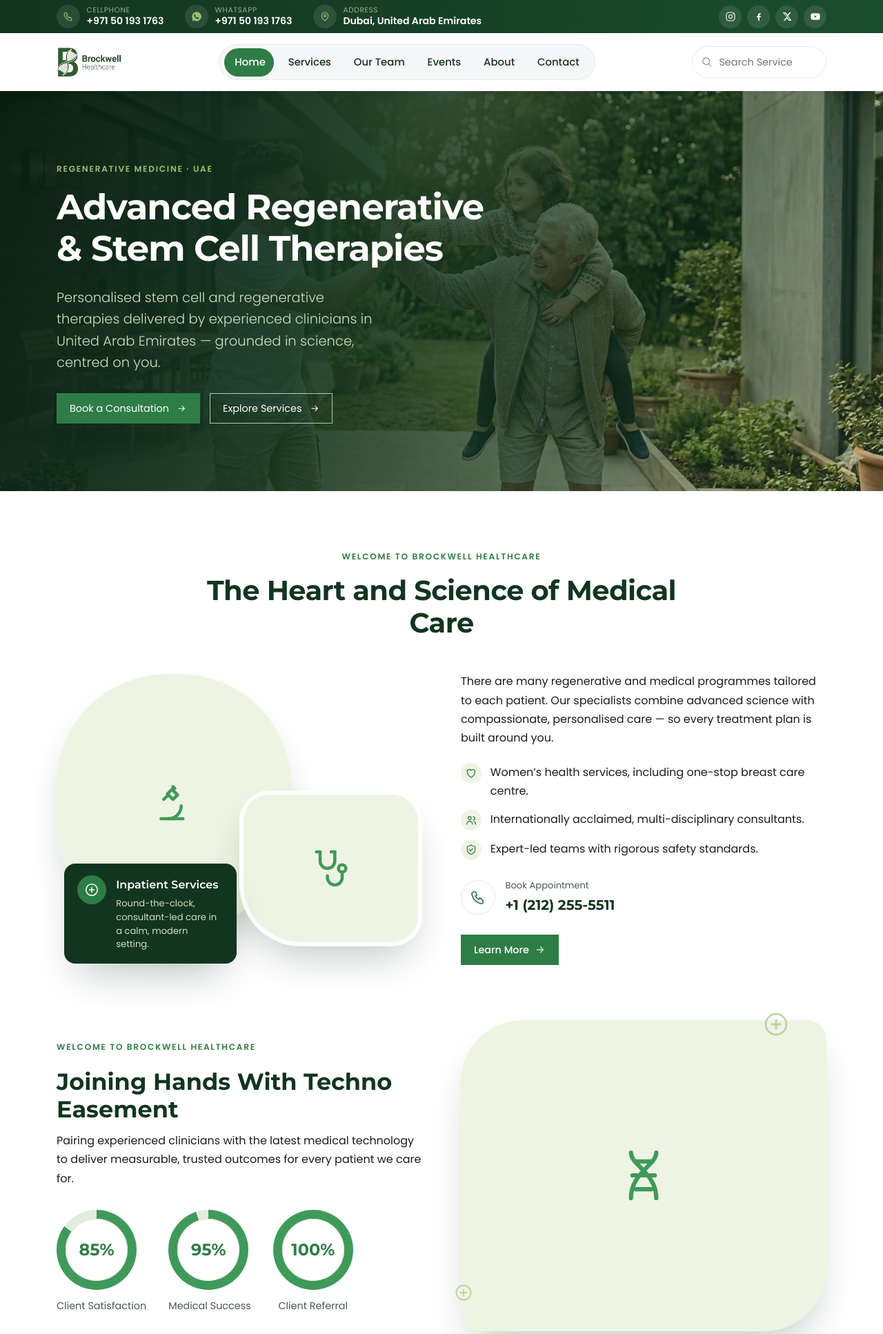
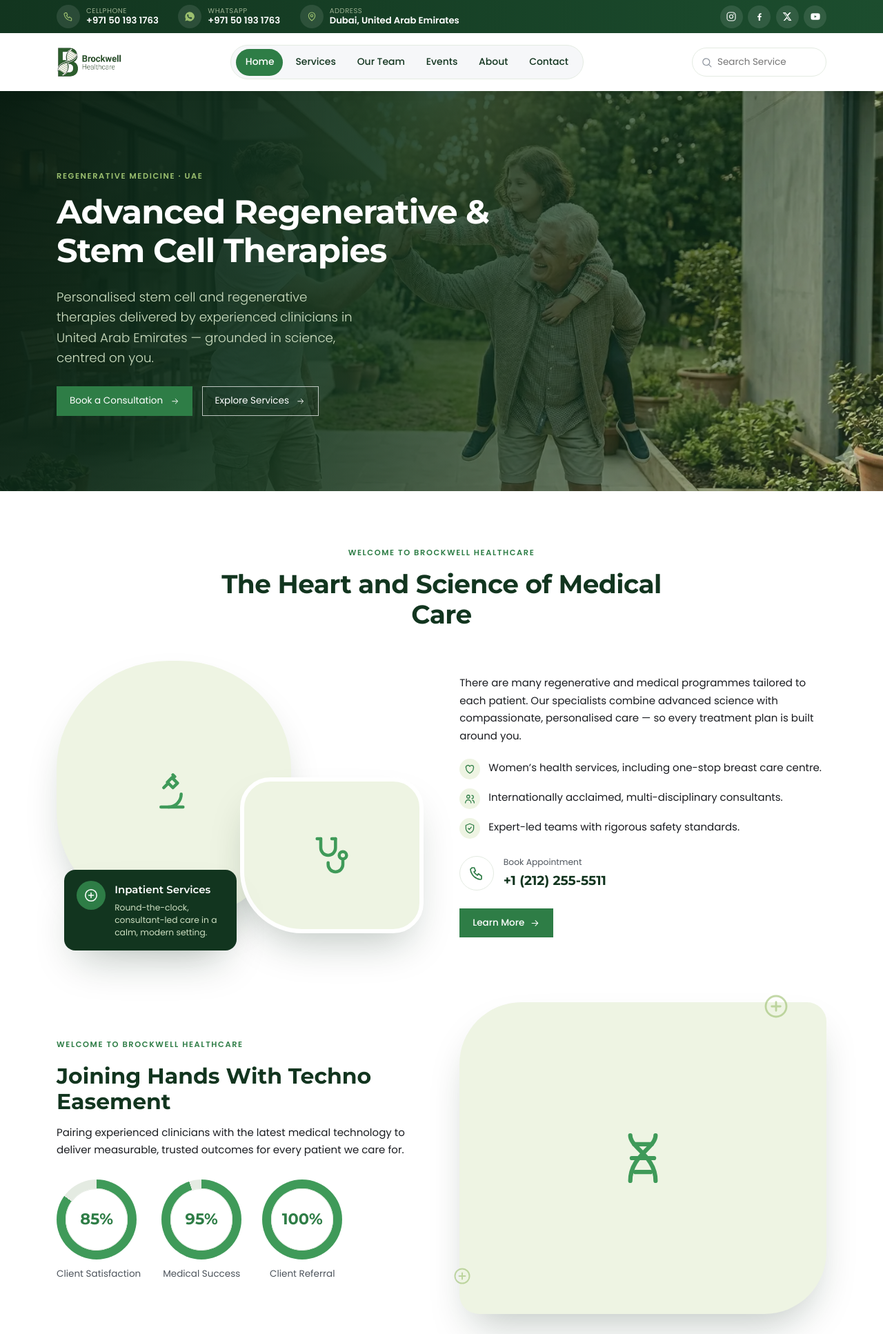
Before and after one commit to Shakeeb871/brockwellhealthcare, a Django app: page /uae/ in a window 1280 px wide. Shown: the top 1934 px of the page at 69% size. Run offline with Django 5.2, Linux system fonts and the light colour scheme; data comes from the database, SQL or seed files in the repository; data that the repository does not hold is empty.

Commit message:
Reduce base text size site-wide (root 16->15px) for a more compact, professional read

```diff
--- a/static/css/styles.css
+++ b/static/css/styles.css
@@ -40,7 +40,7 @@
 
 *, *::before, *::after { box-sizing: border-box; }
 
-html { scroll-behavior: smooth; -webkit-text-size-adjust: 100%; }
+html { scroll-behavior: smooth; -webkit-text-size-adjust: 100%; font-size: 15px; }
 
 body {
   margin: 0;
@@ -49,7 +49,7 @@ body {
   color: var(--ink);
   background: var(--bg);
   line-height: 1.7;
-  font-size: 16px;
+  font-size: 1rem;   /* follows the 15px root — slightly smaller body/content text */
   -webkit-font-smoothing: antialiased;
   text-rendering: optimizeLegibility;
 }
```
